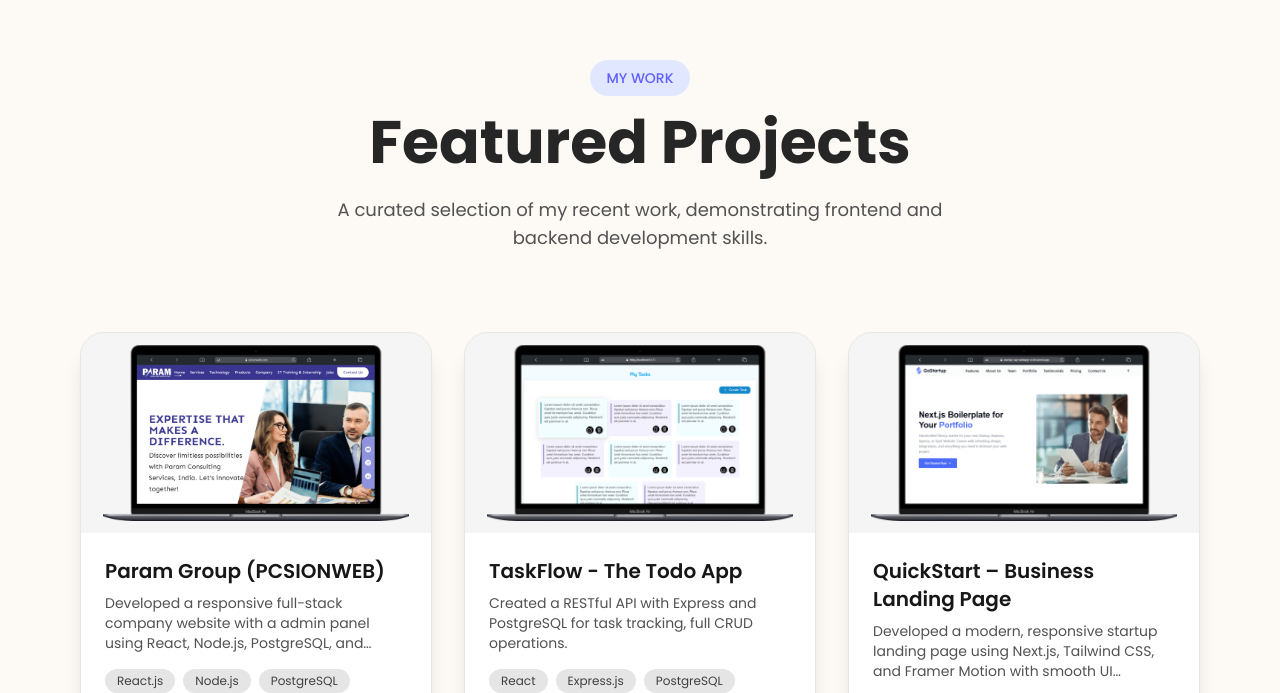
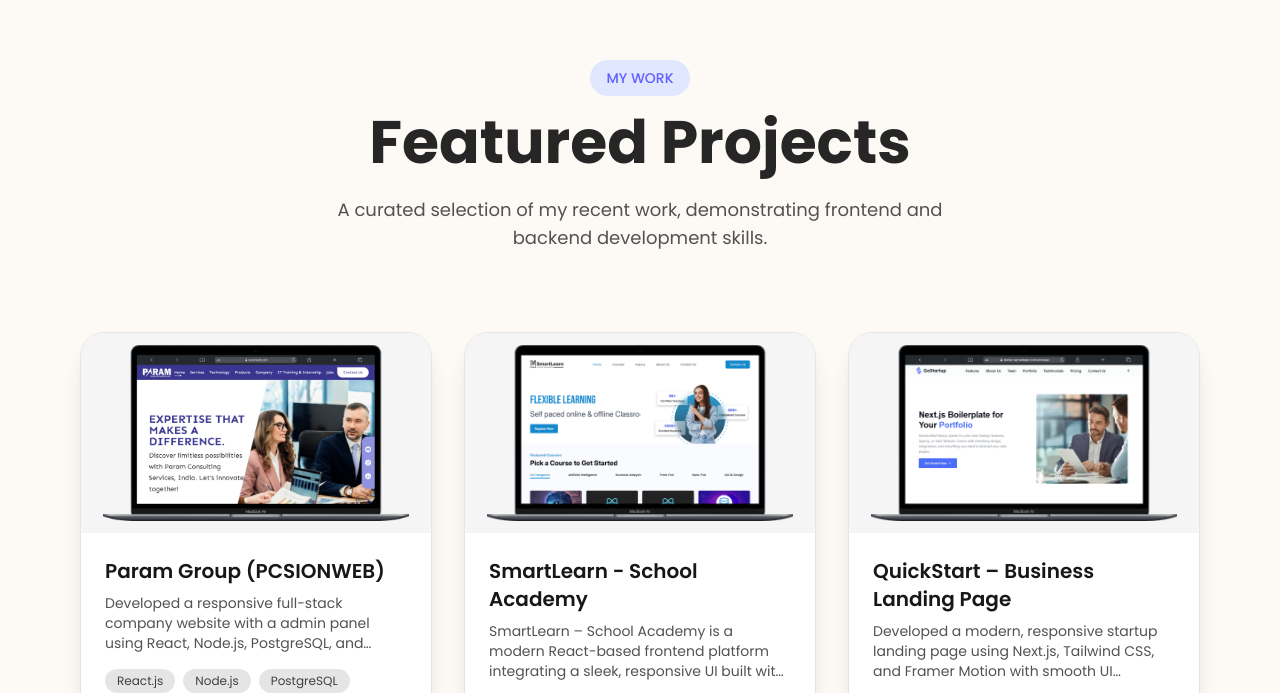
Before and after one commit to HitarthRevakar/portfolio-hitarth, a React (Vite) app: page / in a window 1280 px wide. Shown: the part 2107-2800 px from the top of the page. Built offline with nearby package versions, Linux system fonts and the light colour scheme.

Commit message:
update project

```diff
--- a/src/App.css
+++ b/src/App.css
@@ -136,20 +136,3 @@ html {
 .animate-wiggle {
   animation: wiggle 0.5s ease-in-out;
 }
-
-
-.ripple {
-  position: absolute;
-  border-radius: 9999px;
-  background: rgba(255, 255, 255, 0.2);
-  transform: scale(0);
-  animation: ripple 0.6s linear;
-  pointer-events: none;
-}
-
-@keyframes ripple {
-  to {
-    transform: scale(4);
-    opacity: 0;
-  }
-}
--- a/src/data/ProjectData.json
+++ b/src/data/ProjectData.json
@@ -14,18 +14,17 @@
     "featured": true
   },
   {
-    "title": "TaskFlow - The Todo App",
-    "description": "Created a RESTful API with Express and PostgreSQL for task tracking, full CRUD operations.",
-    "tech": ["React", "Express.js", "PostgreSQL", "Knex.js"],
-    "category": "Frontend & Backend",
-    "image": "/my-task-app.png",
-    "liveUrl": "https://taskflow-the-todo-app.vercel.app/",
-    "githubUrl": "https://github.com/HitarthRevakar/MyTaskApp",
+    "title": "SmartLearn - School Academy ",
+    "description": "SmartLearn – School Academy is a modern React-based frontend platform integrating a sleek, responsive UI built with Tailwind CSS and Formik-powered forms. ",
+    "tech": ["React.js", "Tailwind CSS", "Formik"],
+    "category": "Frontend",
+    "image": "/smartlearn-webapp.png",
+    "liveUrl": "https://smartlearn-web.vercel.app",
+    "githubUrl": "https://github.com/HitarthRevakar/smartlearn-web",
     "codeLinks": [
-      { "name": "Frontend Repository", "url": "https://github.com/HitarthRevakar/mytaskapp-frontend" },
-      { "name": "Backend Repository", "url": "https://github.com/HitarthRevakar/mytaskapp-backend" }
+      { "name": "Frontend Repo.", "url": "https://github.com/HitarthRevakar/smartlearn-web" }
     ],
-    "featured": false
+    "featured": true
   },
   {
     "title": "QuickStart – Business Landing Page",
@@ -33,11 +32,25 @@
     "tech": ["Next.js", "React.js", "Tailwind CSS", "Framer Motion"],
     "category": "Frontend",
     "image": "/startup-opening.png",
-    "liveUrl": "https://startup-sap-webapp-o1xh.vercel.app/",
+    "liveUrl": "https://startup-sap-webapp-o1xh.vercel.app",
     "githubUrl": "https://github.com/HitarthRevakar/startup-sap-webapp",
     "codeLinks": [
       { "name": "Frontend Repo.", "url": "https://github.com/HitarthRevakar/startup-sap-webapp" }
     ],
     "featured": true
+  },
+  {
+    "title": "TaskFlow - The Todo App",
+    "description": "Created a RESTful API with Express and PostgreSQL for task tracking, full CRUD operations.",
+    "tech": ["React", "Express.js", "PostgreSQL", "Knex.js"],
+    "category": "Frontend & Backend",
+    "image": "/my-task-app.png",
+    "liveUrl": "https://taskflow-the-todo-app.vercel.app",
+    "githubUrl": "https://github.com/HitarthRevakar/MyTaskApp",
+    "codeLinks": [
+      { "name": "Frontend Repository", "url": "https://github.com/HitarthRevakar/mytaskapp-frontend" },
+      { "name": "Backend Repository", "url": "https://github.com/HitarthRevakar/mytaskapp-backend" }
+    ],
+    "featured": false
   }
 ]
```
Also changed, not shown: public/smartlearn-webapp.png (added).
